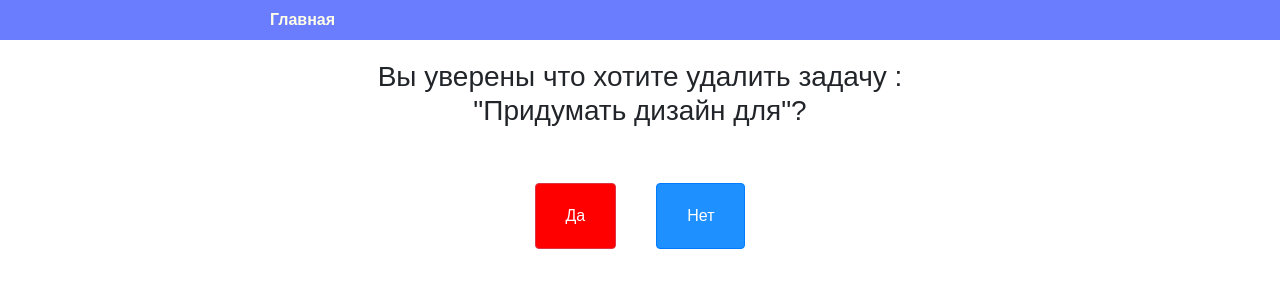
After one commit to MuctepK/issue_tracker, a Django app: page /issue/delete/2 in a window 1280 px wide. The commit adds this page. Shown: the top 300 px of the page. Run offline with Django 3.2, Linux system fonts and the light colour scheme; data comes from the database, SQL or seed files in the repository; some libraries are stand-ins or nearby versions.

Commit message:
Добавлена возможность удаления одной задачи.

```diff
--- a/source/main/urls.py
+++ b/source/main/urls.py
@@ -15,12 +15,13 @@ Including another URLconf
 """
 from django.contrib import admin
 from django.urls import path
-from webapp.views import IndexView, IssueCreateView, IssueView, IssueUpdateView
+from webapp.views import IndexView, IssueCreateView, IssueView, IssueUpdateView, IssueDeleteView
 
 urlpatterns = [
     path('admin/', admin.site.urls),
     path('', IndexView.as_view(), name = 'index'),
     path('issue/<int:pk>', IssueView.as_view(), name='issue_view'),
     path('issue/create/', IssueCreateView.as_view(), name='issue_create'),
-    path('issue/update/<int:pk>', IssueUpdateView.as_view(), name='issue_update')
+    path('issue/update/<int:pk>', IssueUpdateView.as_view(), name='issue_update'),
+    path('issue/delete/<int:pk>', IssueDeleteView.as_view(), name='issue_delete')
 ]
--- /dev/null
+++ b/source/webapp/templates/delete.html
@@ -0,0 +1,12 @@
+{% extends "base.html" %}
+{% block title %}Удалить задачу{% endblock %}
+{% block content %}
+    <h3>Вы уверены что хотите удалить задачу :<br>"{{ issue }}"?</h3>
+    <form method="POST" action="{% url "issue_delete" issue.pk %}" class="text-center">
+        {% csrf_token %}
+        <div class="confirm d-flex justify-content-center">
+            <p><input type="submit" value="Да" class="mt-5 btn btn-danger"></p>
+            <p><a href="{% url 'index' %}" class="mt-5 btn  btn-primary">Нет</a></p>
+        </div>
+    </form>
+{% endblock %}
--- a/source/webapp/templates/issue.html
+++ b/source/webapp/templates/issue.html
@@ -1,4 +1,8 @@
 {% extends 'base.html' %}
+{% block menu %}
+    <li><a href="{% url 'issue_update' issue.pk %}">Редактировать эту задачу</a></li>
+    <li><a href="{% url 'issue_delete' issue.pk %}">Удалить эту задачу</a></li>
+{% endblock %}
 {% block content %}
     <div class="row">
                 <div class="left col-10 d-flex justify-content-center">
--- a/source/webapp/templates/partial/issue_list.html
+++ b/source/webapp/templates/partial/issue_list.html
@@ -5,7 +5,7 @@
                 </div>
                 <div class="right col-2 d-flex justify-content-end">
                     <p><a href="{% url 'issue_update' issue.pk %}"><i class="far fa-edit"></i></a></p>
-                    <p><a href=""><i class="far fa-trash-alt"></i></a></p>
+                    <p><a href="{% url 'issue_delete' issue.pk %}"><i class="far fa-trash-alt"></i></a></p>
                 </div>
 
             </div>
--- a/source/webapp/views.py
+++ b/source/webapp/views.py
@@ -72,3 +72,16 @@ class IssueUpdateView(View):
         else:
             return render(request, 'update.html', context={'form': form,
                                                            'issue': issue})
+
+
+class IssueDeleteView(View):
+    def get(self, request, *args, **kwargs):
+        pk = kwargs.get('pk')
+        issue = get_object_or_404(Issue, pk=pk)
+        return render(request, 'delete.html', context={'issue': issue})
+
+    def post(self, request, *args, **kwargs):
+        pk = kwargs.get('pk')
+        issue = get_object_or_404(Issue, pk=pk)
+        issue.delete()
+        return redirect('index')
```
